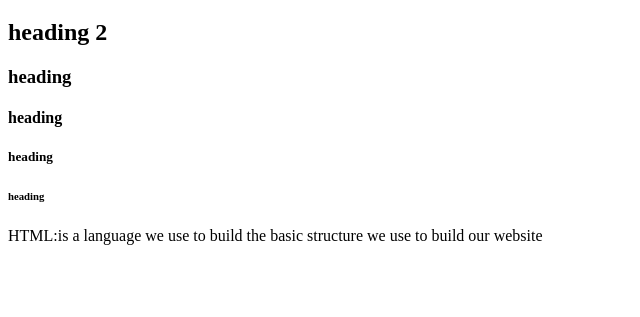
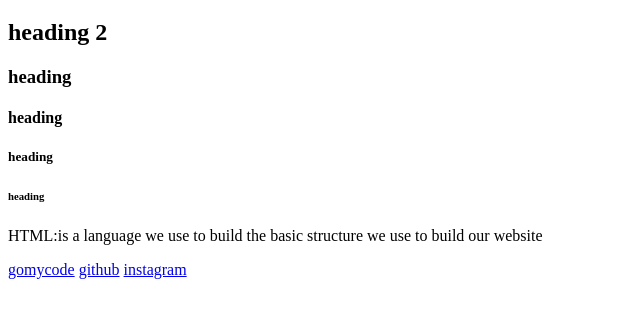
Before and after one commit to latifatomoh/recap, a plain HTML site: page index.html in a window 1280 px wide. Shown: the part 61-378 px from the top of the page, without its empty margins (0-640 px from the left). Drawn offline with Linux system fonts and the light colour scheme.

Commit message:
html achor tags

```diff
--- a/index.html
+++ b/index.html
@@ -16,6 +16,11 @@
     <!-- html paragraph tags -->
     <p>HTML:is a language we use to build the basic structure we use to build our website</p>
 
+    <!-- html achor tags -->
+    <a href="https://learn.gomycode.co/dashboard-student">gomycode</a>
+    <a href="https://github.com/latifatomoh">github</a>
+    <a href="https://www.instagram.com/abumere_blessing/">instagram</a>
+
 
 
 
```
